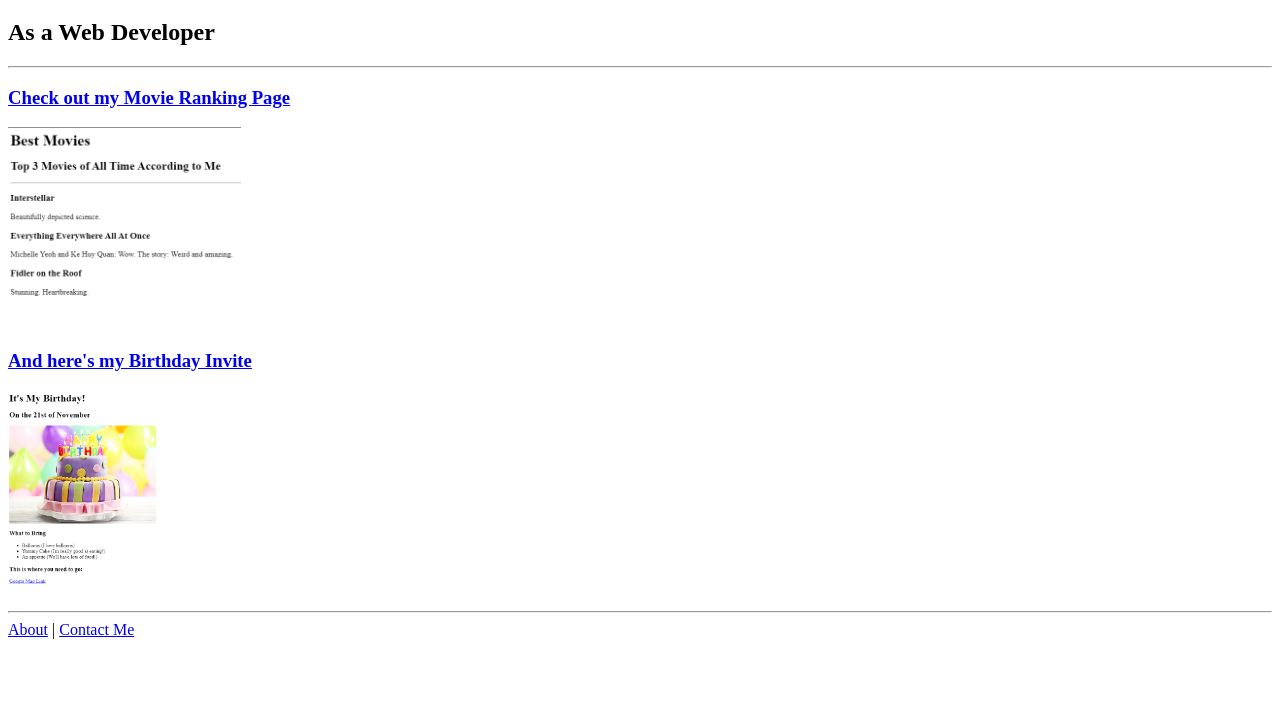
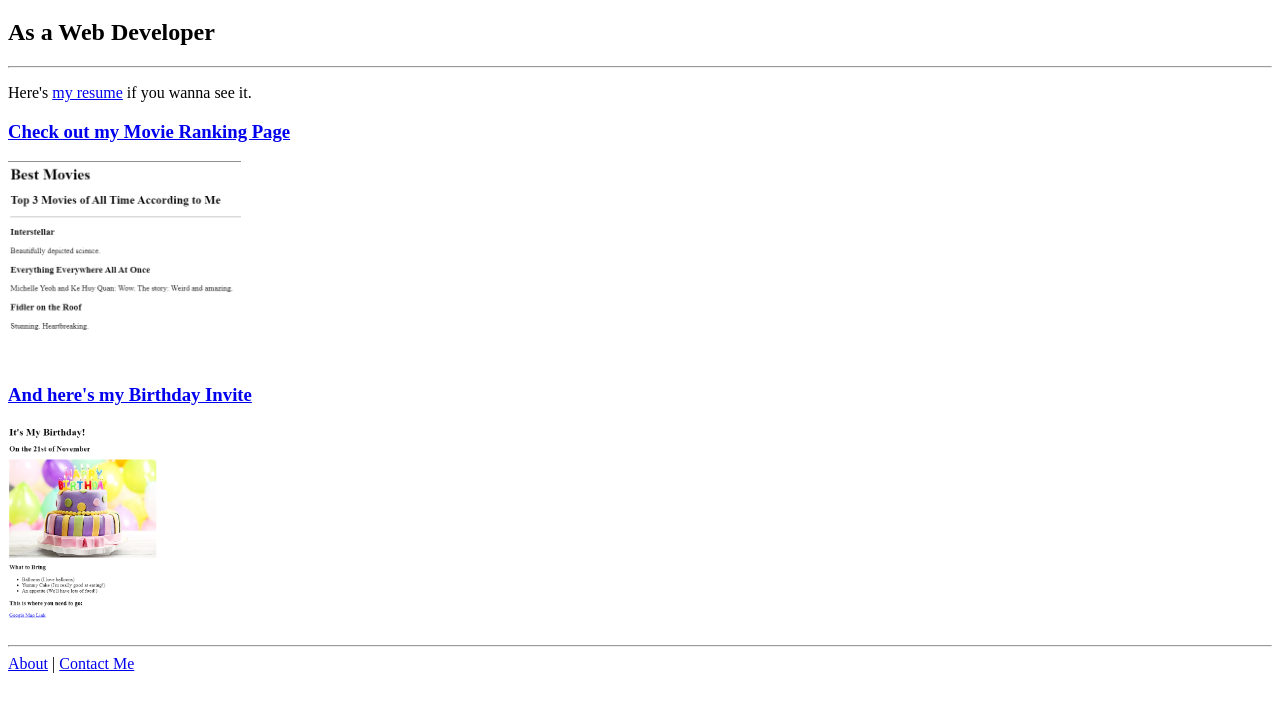
Before and after one commit to lillianarp/html-portfolio, a plain HTML site: page index.html in a window 1280 px wide. Shown: the part 61-768 px from the top of the page. Drawn offline with Linux system fonts and the light colour scheme.

Commit message:
Update index.html

```diff
--- a/index.html
+++ b/index.html
@@ -13,13 +13,7 @@
 
 <hr />
 
-<!-- TODO 2: Add Your previous projects' HTML into the public folder -->
-
-<!-- TODO 3: Take screenshots of your project previews and add the images to the images folder -->
-
-<!-- TODO 4: Add titles/subtitles etc. -->
-
-<!-- TODO 5: Add a link to the project pages -->
+<p>Here's <a href="./CP1_Online Resume/index.html">my resume</a> if you wanna see it.</p>
 
 <h3><a href="./public/movie-ranking.html">Check out my Movie Ranking Page</a></h3>
 
```
